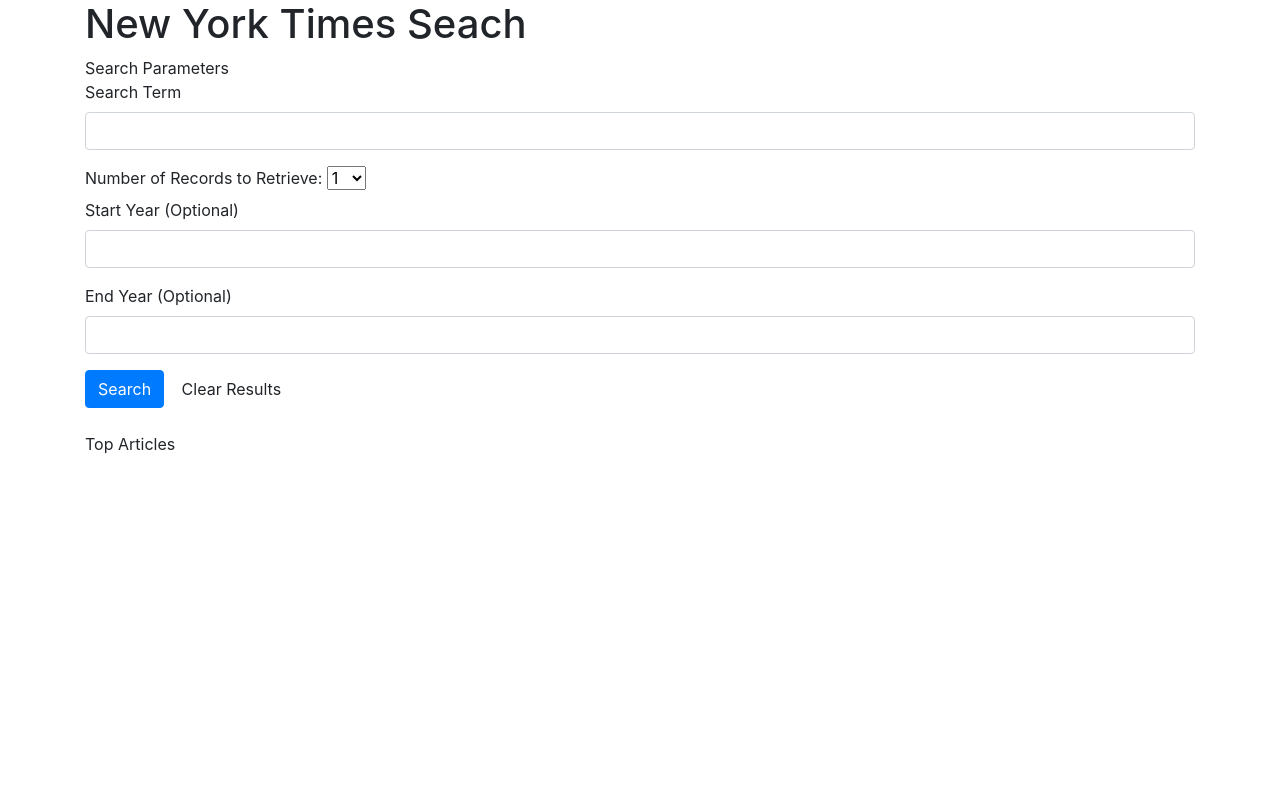
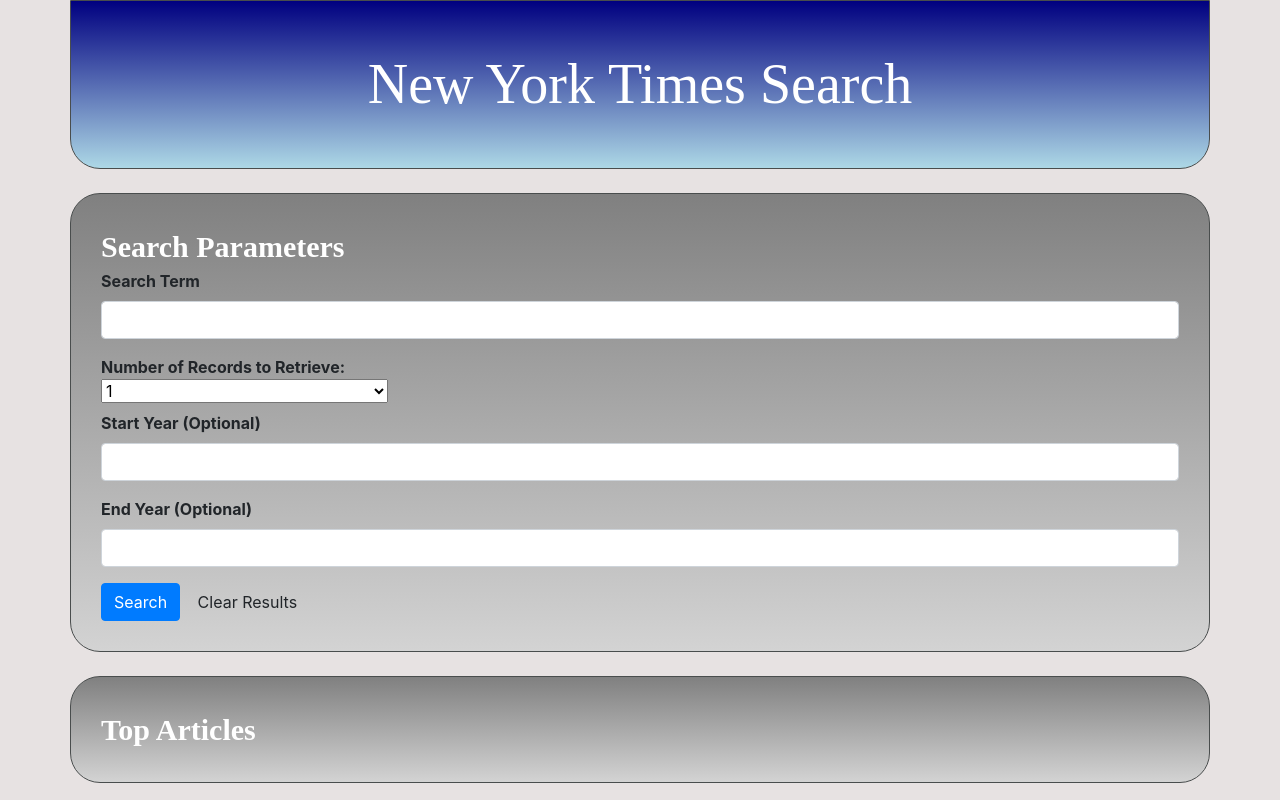
Before and after one commit to cclivick/nyt-search, a plain HTML site: page index.html in a window 1280 px wide. Drawn offline with nearby package versions, Linux system fonts and the light colour scheme; a web font is replaced by a local one.

Commit message:
HTML and CSS done

```diff
--- a/assets/style.css
+++ b/assets/style.css
@@ -0,0 +1,41 @@
+body{
+    background-color: rgb(231, 226, 226);
+}
+
+.col-md-12{
+    background-image: linear-gradient(navy, lightblue);
+    color: white;
+    height: auto;
+    text-align: center;
+    border: 1px solid rgb(73, 77, 77);
+    border-bottom-left-radius: 30px;
+    border-bottom-right-radius: 30px;
+}
+#title{
+    margin-top: 50px;
+    margin-bottom: 50px;
+    font-size: 56px;
+    font-family: 'IM Fell English SC', serif;
+}
+#con1,
+#results{
+    border: 1px solid rgb(73, 77, 77);
+    background-image: linear-gradient(gray, lightgray);
+    border-radius: 30px;
+    padding: 30px;
+}
+header{
+    font-weight: bold;
+    color: white;
+    font-size: 30px;
+    font-family: 'IM Fell English SC', serif;
+}
+select{
+    width: 100%;
+}
+label{
+    font-weight: bold;
+}
+button{
+    font-weight: bold;
+}
--- a/index.html
+++ b/index.html
@@ -6,6 +6,8 @@
     <!--Boostrap link-->
     <link rel="stylesheet" href="https://stackpath.bootstrapcdn.com/bootstrap/4.3.1/css/bootstrap.min.css">
     <link rel="stylesheet" href="../nyt-search/assets/style.css">
+    <link href="https://fonts.googleapis.com/css?family=IM+Fell+English+SC" rel="stylesheet">
+
     <!--Javascript-->
     <script src="https://code.jquery.com/jquery-3.3.1.slim.min.js" integrity="sha384-q8i/X+965DzO0rT7abK41JStQIAqVgRVzpbzo5smXKp4YfRvH+8abtTE1Pi6jizo" crossorigin="anonymous"></script>
     <script src="https://cdnjs.cloudflare.com/ajax/libs/popper.js/1.14.7/umd/popper.min.js"></script>
@@ -15,11 +17,12 @@
 <div class="container">
     <div class="row">
         <div class="col-md-12">
-            <h1 id="title">New York Times Seach</h1>
+            <h1 id="title">New York Times Search</h1>
         </div>
     </div>
 </div>
-<div class="container">
+    <br>
+<div class="container" id="con1">
     <header>Search Parameters</header>
 <form>
     <div class="form-group">
--- a/nyt-script.js
+++ b/nyt-script.js
@@ -1,4 +1,4 @@
-// _Hint, look at the Aricle Search API_
+c// _Hint, look at the Aricle Search API_
 // *Stage 1*
 // # New York Times Article Search - Phase 01
 
```
Also changed, not shown: assets/fonts/Old London Alternate.ttf (added), assets/fonts/Old London.ttf (added), assets/images/nyt.jpg (added).
